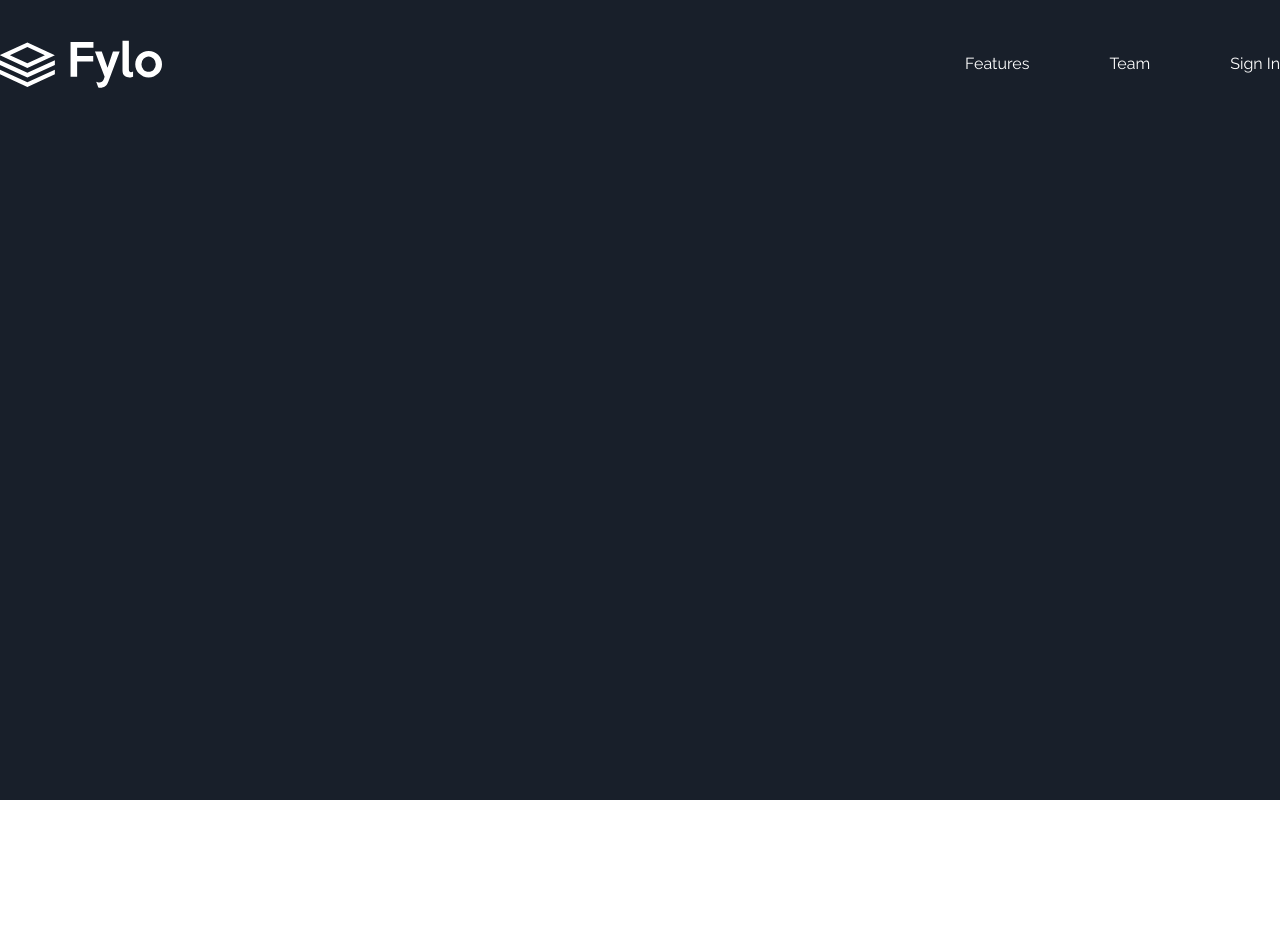
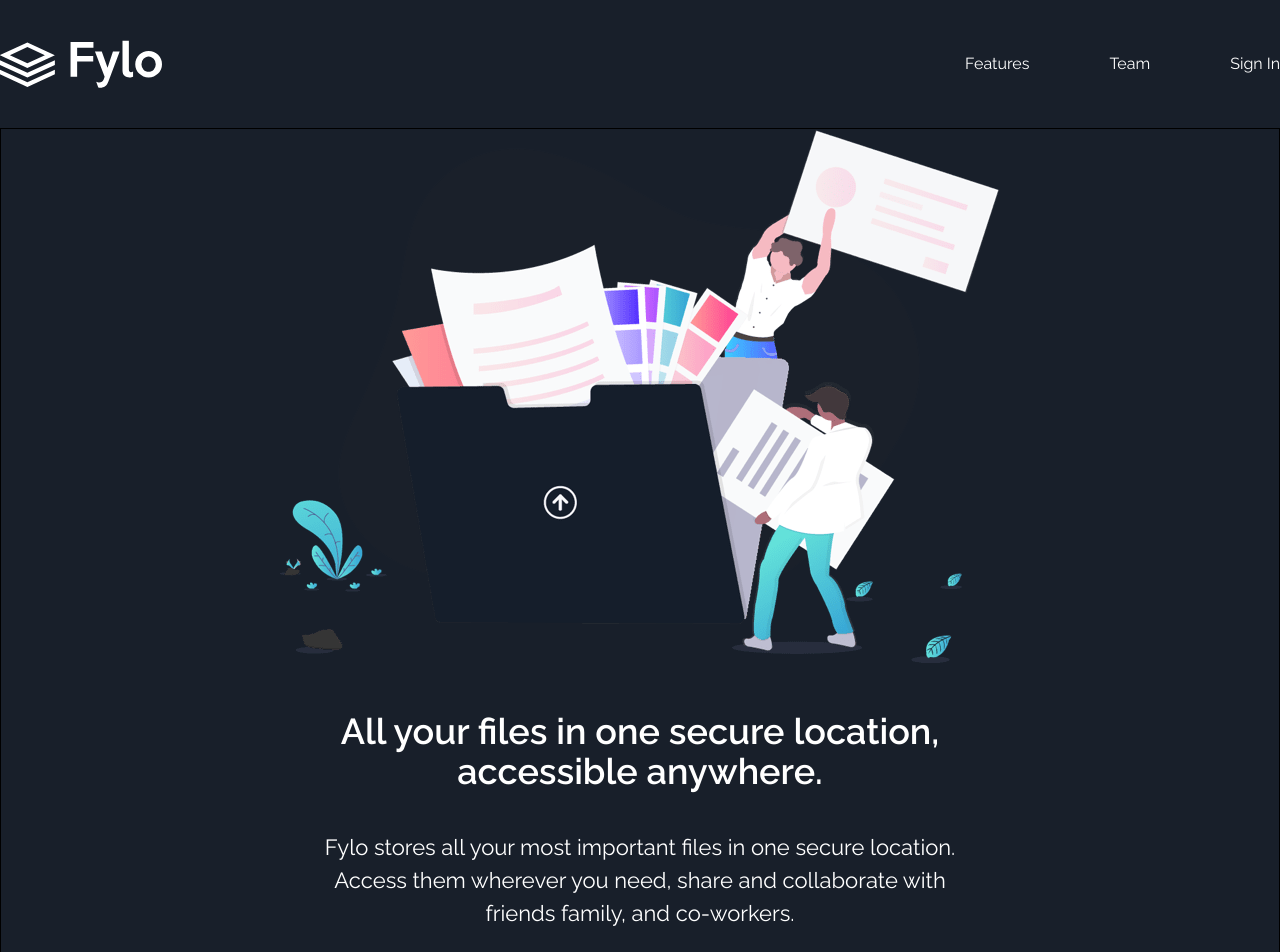
Before and after one commit to preetpalsinghkanda/fylo, a React (Vite) app: page / in a window 1280 px wide. Shown: the top 952 px of the page. Before the commit the page ends 800 px from the top, so only its background shows below. Built offline with nearby package versions, Linux system fonts and the light colour scheme.

Commit message:
added hero section with img

```diff
--- a/src/App.jsx
+++ b/src/App.jsx
@@ -1,11 +1,13 @@
 import React from "react";
 import Navbar from "./components/Navbar";
+import Hero from "./components/Hero";
 
 const App = () => {
   return (
     <div className="min-h-screen w-full bg-[hsl(218,28%,13%)]">
       <div className=" max-w-7xl w-full mx-auto">
         <Navbar />
+        <Hero/>
       </div>
     </div>
   );
--- /dev/null
+++ b/src/components/Hero.jsx
@@ -0,0 +1,30 @@
+import React from "react";
+import illustration1 from "../assets/illustration-intro.png";
+
+const Hero = () => {
+  return (
+    <div className="border flex flex-col gap-10">
+      <div className="flex flex-col items-center justify-center gap-12">
+        <img src={illustration1} alt="" />
+        <h5 className="text-4xl font-[600] text-center text-white">
+          All your files in one secure location,
+          <span className="block"> accessible anywhere.</span>
+        </h5>
+      </div>
+      <div className="flex flex-col gap-8 justify-center">
+        <p className="text-[22px] text-white text-center ">
+          <span className="block">
+            Fylo stores all your most important files in one secure location.
+          </span>
+          <span className="block">
+            Access them wherever you need, share and collaborate with
+          </span>{" "}
+          friends family, and co-workers.
+        </p>
+        <button className="bg-[hsl(198,60%,50%)] self-center text-[20px] text-white font-[500] rounded-full px-20 py-2">Get Started</button>
+      </div>
+    </div>
+  );
+};
+
+export default Hero;
```
Also changed, not shown: src/assets/illustration-intro.png (added).
